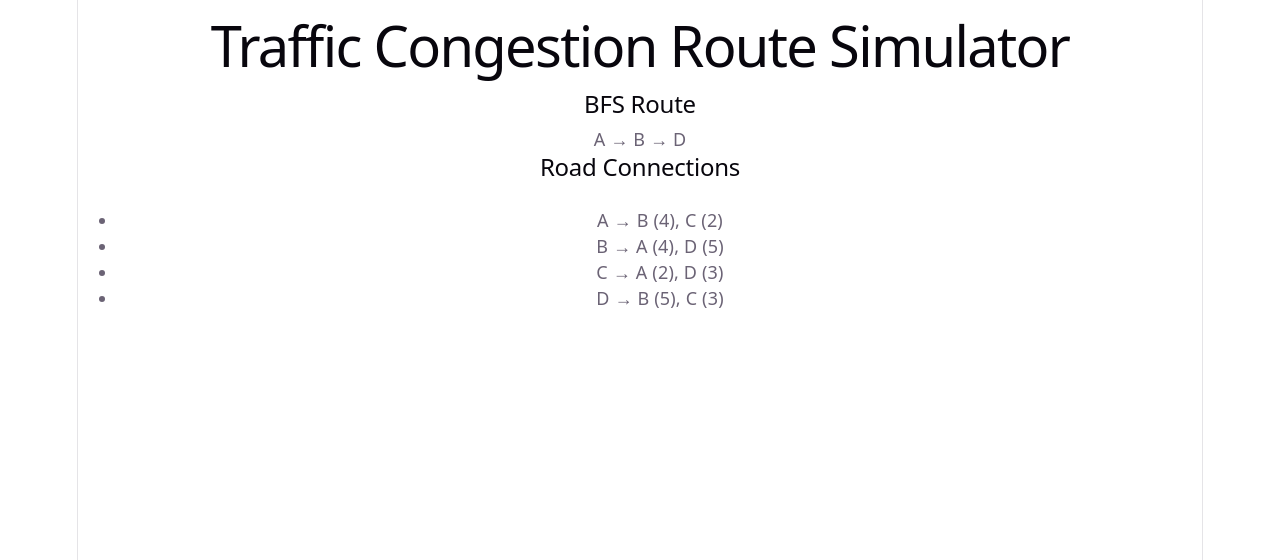
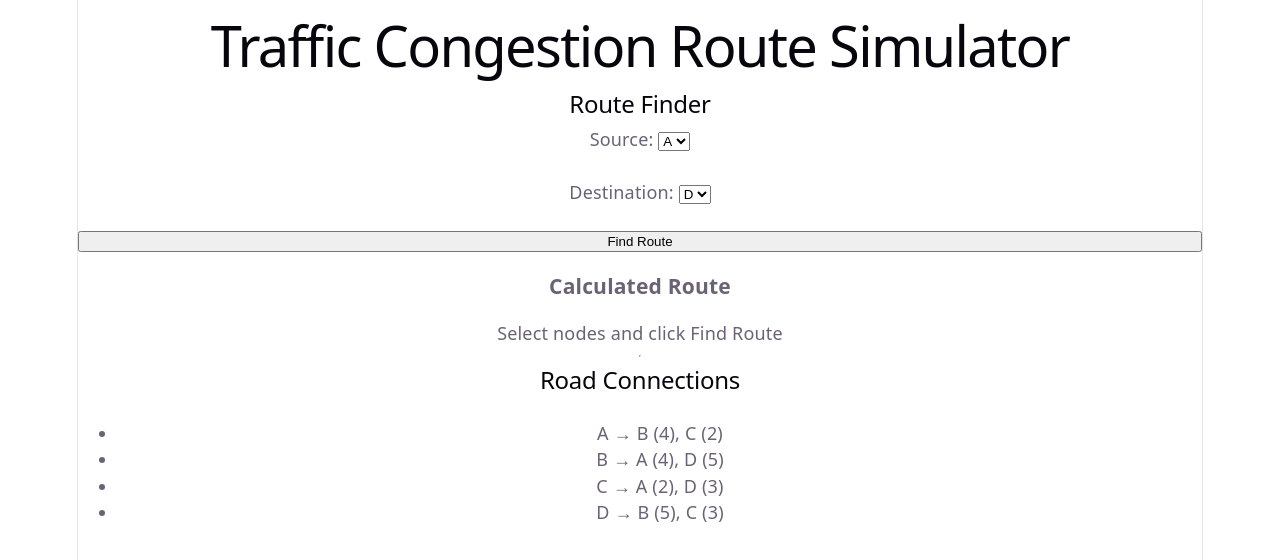
Before and after one commit to Arnavx24/traffic-congestion-route-simulator, a React app in the folder frontend/: page / in a window 1280 px wide. Shown: the top 560 px of the page. Built offline with nearby package versions, Linux system fonts and the light colour scheme; the HTML template or start-up script is replaced by a standard one.

Commit message:
Add source and destination selection

```diff
--- a/frontend/src/App.jsx
+++ b/frontend/src/App.jsx
@@ -1,16 +1,70 @@
+import { useState } from "react";
 import { graph } from "./graph/graphData";
 import { bfs } from "./algorithms/bfs";
 
 function App() {
-  const path = bfs(graph, "A", "D");
+  const [source, setSource] = useState("A");
+  const [destination, setDestination] = useState("D");
+  const [route, setRoute] = useState([]);
+
+  const findRoute = () => {
+    const result = bfs(graph, source, destination);
+    setRoute(result);
+  };
 
   return (
     <>
       <h1>Traffic Congestion Route Simulator</h1>
 
-      <h2>BFS Route</h2>
+      <h2>Route Finder</h2>
 
-      <p>{path.join(" → ")}</p>
+      <div>
+        <label>Source: </label>
+
+        <select
+          value={source}
+          onChange={(e) => setSource(e.target.value)}
+        >
+          {Object.keys(graph).map((node) => (
+            <option key={node} value={node}>
+              {node}
+            </option>
+          ))}
+        </select>
+      </div>
+
+      <br />
+
+      <div>
+        <label>Destination: </label>
+
+        <select
+          value={destination}
+          onChange={(e) => setDestination(e.target.value)}
+        >
+          {Object.keys(graph).map((node) => (
+            <option key={node} value={node}>
+              {node}
+            </option>
+          ))}
+        </select>
+      </div>
+
+      <br />
+
+      <button onClick={findRoute}>
+        Find Route
+      </button>
+
+      <h3>Calculated Route</h3>
+
+      <p>
+        {route.length > 0
+          ? route.join(" → ")
+          : "Select nodes and click Find Route"}
+      </p>
+
+      <hr />
 
       <h2>Road Connections</h2>
 
@@ -19,7 +73,10 @@ function App() {
           <li key={node}>
             {node} →{" "}
             {neighbors
-              .map((neighbor) => `${neighbor.node} (${neighbor.weight})`)
+              .map(
+                (neighbor) =>
+                  `${neighbor.node} (${neighbor.weight})`
+              )
               .join(", ")}
           </li>
         ))}
```
